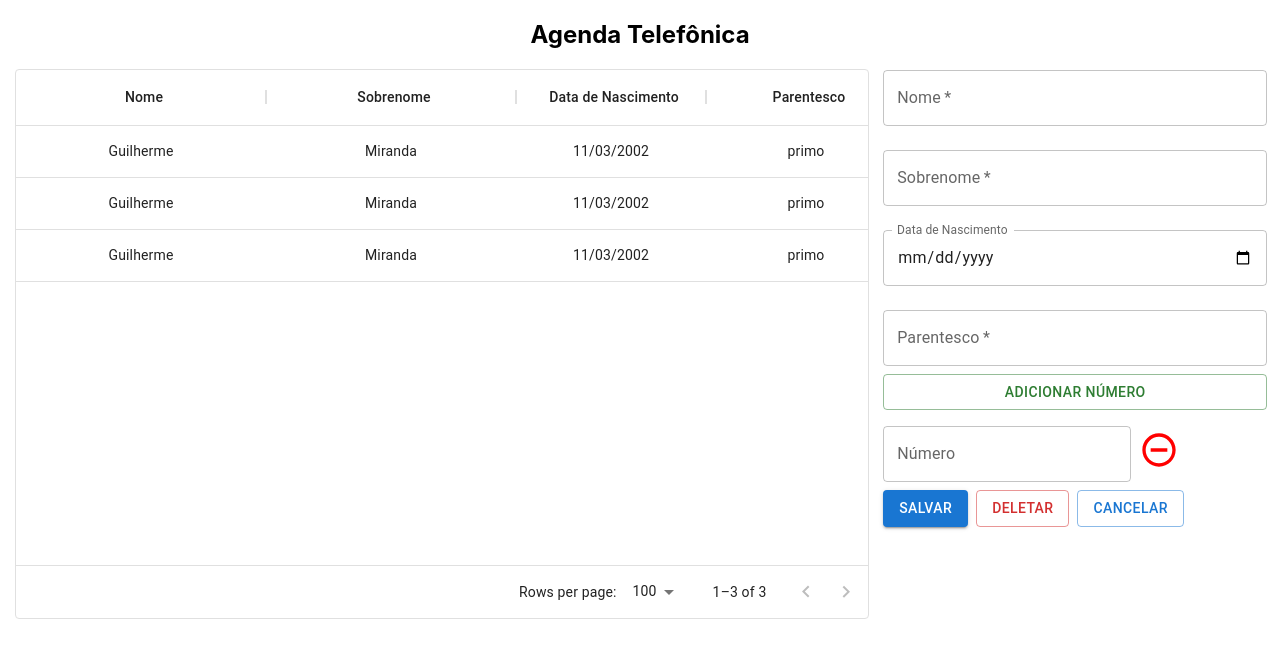
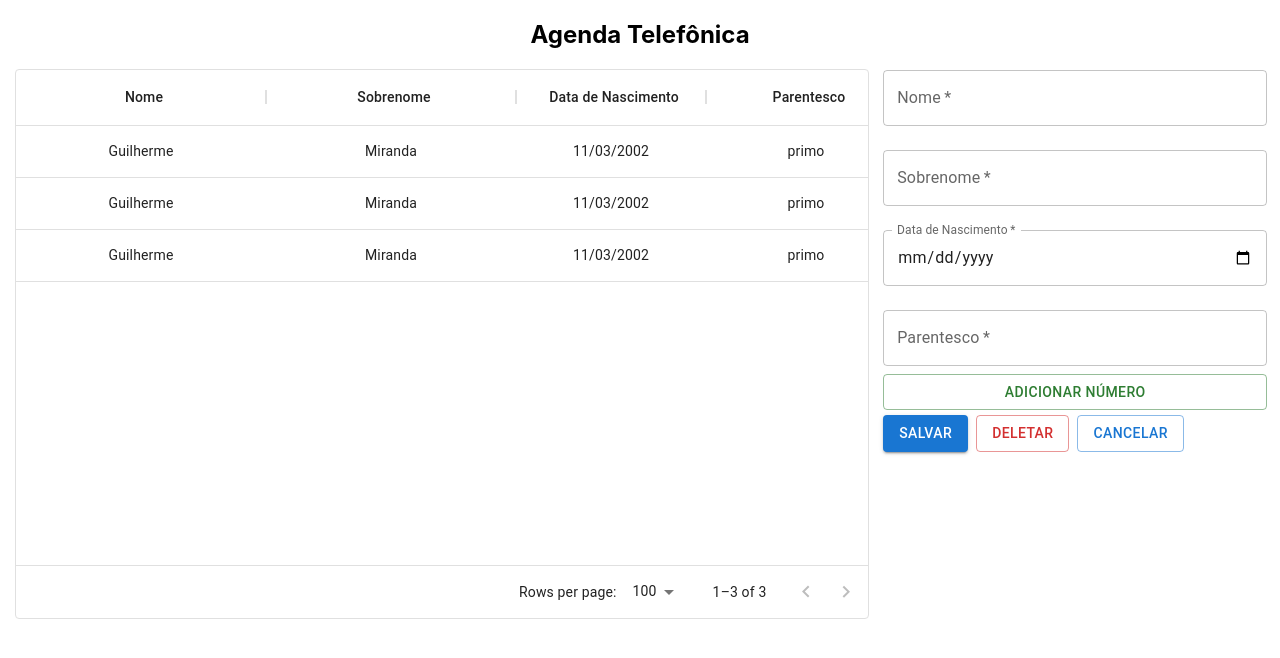
Before and after one commit to gwmiranda/Agenda_Front_React, a React (Create React App) app: page / in a window 1280 px wide. Shown: the top 658 px of the page. Built offline with nearby package versions, Linux system fonts and the light colour scheme.

Commit message:
Campos dos telefones estão dinâmicos

```diff
--- a/src/components/Formulario/FormularioCadastro.css
+++ b/src/components/Formulario/FormularioCadastro.css
@@ -9,3 +9,7 @@
     margin-right: 1%;
     margin-left: 1%;
 }
+
+.containerButtons {
+    margin-top: 5px;
+}
--- a/src/components/Formulario/FormularioCadastro.jsx
+++ b/src/components/Formulario/FormularioCadastro.jsx
@@ -8,6 +8,7 @@ function FormularioCadastro({aoEnviar, validacoes}) {
     const [sobrenome, setSobrenome] = useState("");
     const [nascimento, setNascimento] = useState("");
     const [parentesco, setParentesco] = useState("");
+    const [telefones, setTelefones] = useState([]);
     const [erros, setErros] = useState({ nome:{valido: true, texto: ""}, sobrenome:{valido: true, texto: ""}, parentesco:{valido: true, texto: ""}, nascimento:{valido: true, texto: ""}});
 
     function validarCampos(event){
@@ -18,12 +19,26 @@ function FormularioCadastro({aoEnviar, validacoes}) {
     }
 
     function possoEnviar(){
-        for(let campo in erros){
-            if(!erros[campo].valido){
+        for ( let campo in erros){
+            if ( !erros[campo].valido){
                 return false;
-            }
-        }
+            };
+        };
         return true;
+    };
+
+    const adicionarCampoNumero = (e) => {
+        e.preventDefault();
+        setTelefones([...telefones, ""]);
+    };
+
+    const handleChangeTelefone = (e, index) => {
+        telefones[index] = e.target.value;
+        setTelefones([...telefones]);
+    };
+
+    const handleRemoverCampoBotao = (posicao) => {
+        setTelefones([...telefones.filter((_, index) => index !== posicao)])
     }
 
     return (
@@ -32,11 +47,10 @@ function FormularioCadastro({aoEnviar, validacoes}) {
                 onSubmit={(event) => {
                     event.preventDefault();
                     if (possoEnviar()) {
-                        aoEnviar({nome, sobrenome, nascimento, parentesco});
+                        aoEnviar({nome, sobrenome, nascimento, parentesco, telefones});
                     }
                 }}
             >
-
                 <TextField
                     value={nome}
                     onChange={(event) => {setNome(event.target.value)}}
@@ -76,7 +90,7 @@ function FormularioCadastro({aoEnviar, validacoes}) {
                     name="nascimento"
                     type={"date"}
                     margin="normal"
-                    // required
+                    required
                     fullWidth
                     InputLabelProps={{ shrink: true }}
                     />
@@ -94,23 +108,40 @@ function FormularioCadastro({aoEnviar, validacoes}) {
                     required
                     fullWidth
                 />
+
                 <Button
                     variant="outlined"
                     color={"success"}
+                    onClick={adicionarCampoNumero}
                     fullWidth
                 >Adicionar Número</Button>
-                <div className={"campoNumero"}>
-                    <TextField
-                        id="numero"
-                        label="Número"
-                        type={"number"}
-                        margin="normal"
-                        // required
 
-                    />
-                    <IconButton><DeleteIcon/></IconButton>
+                <div >
+                    {
+                        telefones.map((telefone, index )=> (
+                            <div key={index} className={"campoNumero"}>
+                                <TextField
+                                    id={`telefone-${index + 1}`}
+                                    label={`Telefone ${index + 1}`}
+                                    onChange={event => handleChangeTelefone(event, index)}
+                                    type={"number"}
+                                    margin="normal"
+                                    value={telefone}
+                                    required
+                                />
+                                <IconButton
+                                    onClick={() => {handleRemoverCampoBotao(index)}}
+                                ><DeleteIcon/></IconButton>
+                            </div>
+
+                        ))
+                    }
+
+
+
                 </div>
-                <Stack spacing={1} direction="row">
+
+                <Stack className={"containerButtons"} spacing={1} direction="row" >
                     <Button type={"submit"} variant="contained" onClick={onsubmit} >Salvar</Button>
                     <Button className={"buttons"} variant="outlined" color="error" >Deletar</Button>
                     <Button className={"buttons"} variant="outlined">Cancelar</Button>
```
Also changed, not shown: src/components/CampoNumero/CampoNumero.jsx (deleted, +0 -21 lines).
